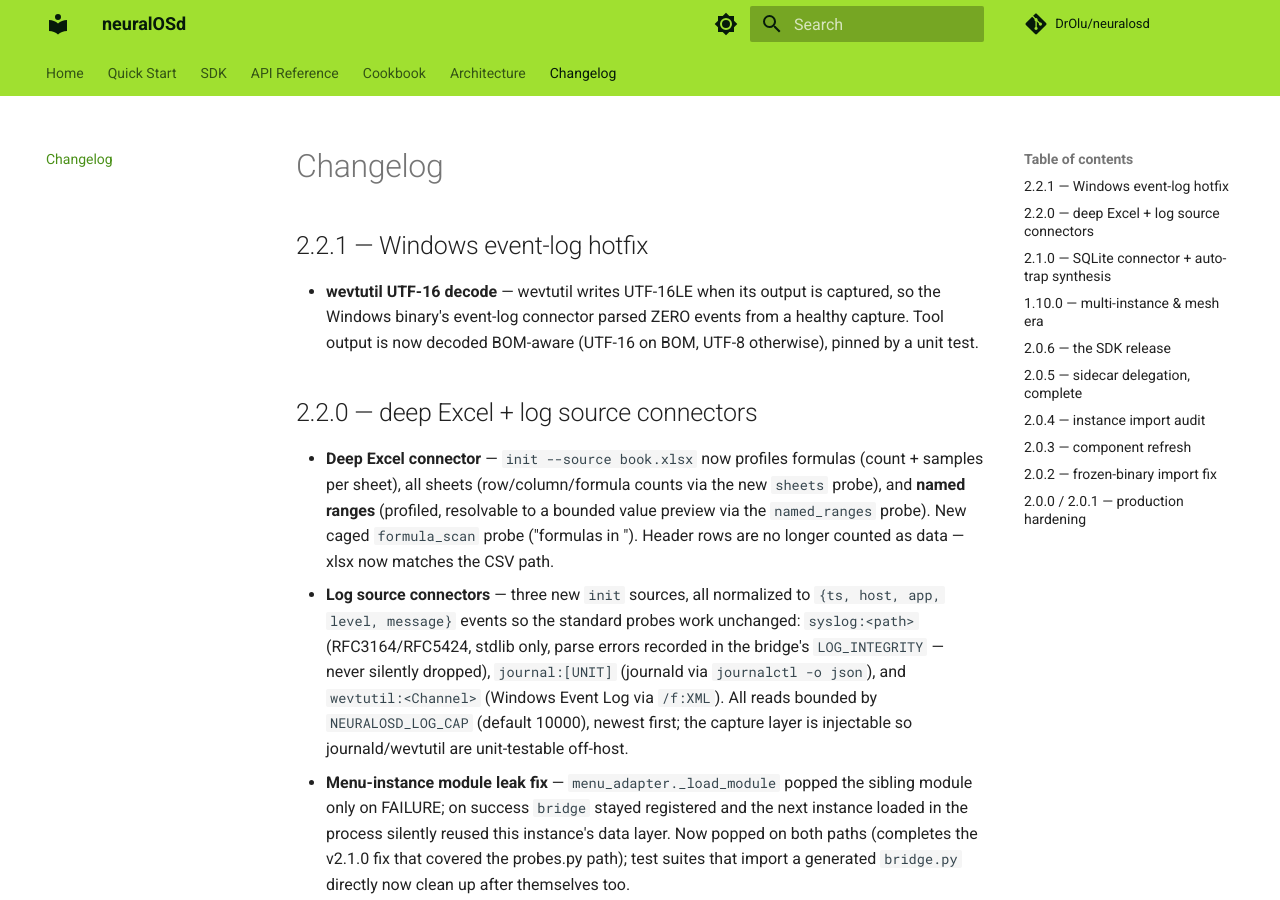
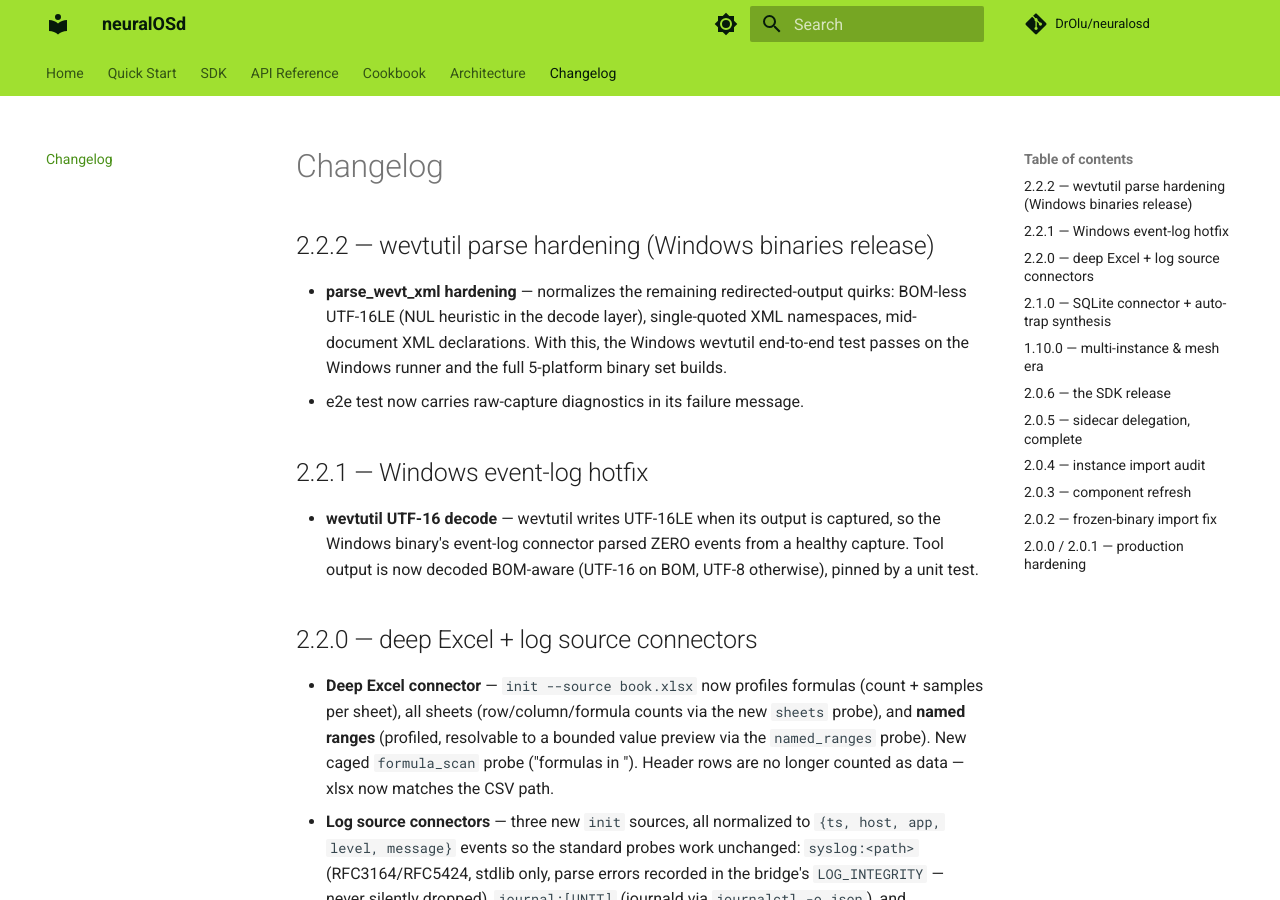
Before and after one commit to DrOlu/neuralosd, an MkDocs documentation site: the page built from docs/changelog.md, in a window 1280 px wide and 900 px high. Built offline with MkDocs 1.6.1 and Material for MkDocs 9.7.7, drawn with Linux system fonts in a browser that asks for light colours; comment, search, counter and statistics services are not loaded.

Commit message:
release 2.2.2

```diff
--- a/docs/changelog.md
+++ b/docs/changelog.md
@@ -1,4 +1,13 @@
 # Changelog
+
+## 2.2.2 — wevtutil parse hardening (Windows binaries release)
+
+- **parse_wevt_xml hardening** — normalizes the remaining redirected-output
+  quirks: BOM-less UTF-16LE (NUL heuristic in the decode layer),
+  single-quoted XML namespaces, mid-document XML declarations. With this,
+  the Windows wevtutil end-to-end test passes on the Windows runner and the
+  full 5-platform binary set builds.
+- e2e test now carries raw-capture diagnostics in its failure message.
 
 ## 2.2.1 — Windows event-log hotfix
 
--- a/pyproject.toml
+++ b/pyproject.toml
@@ -4,7 +4,7 @@ build-backend = "setuptools.build_meta"
 
 [project]
 name = "neuralosd"
-version = "2.2.1"
+version = "2.2.2"
 description = "Deterministic-first agentic runtime — @probe framework, chain runner, meta-selector, HITL guardrails, MCP/OpenAPI exposure, and microVM sandbox backends (BoxLite / Microsandbox)"
 readme = "README.md"
 requires-python = ">=3.10"
--- a/src/neuralosd/__init__.py
+++ b/src/neuralosd/__init__.py
@@ -6,7 +6,7 @@ One pip install. Two sandbox backends (BoxLite, Microsandbox). Any data
 source. Offline. On CPU. With verification gates, audit trail, and
 deterministic routing.
 """
-__version__ = "2.2.1"
+__version__ = "2.2.2"
 
 _DOCS = {
     "usage": "neuralOS usage and operations guide",
--- a/src/neuralosd_sdk/__init__.py
+++ b/src/neuralosd_sdk/__init__.py
@@ -6,4 +6,4 @@ from .client import (  # noqa: F401
     RefusalError,
     TransportError,
 )
-__version__ = "2.2.1"
+__version__ = "2.2.2"
```
